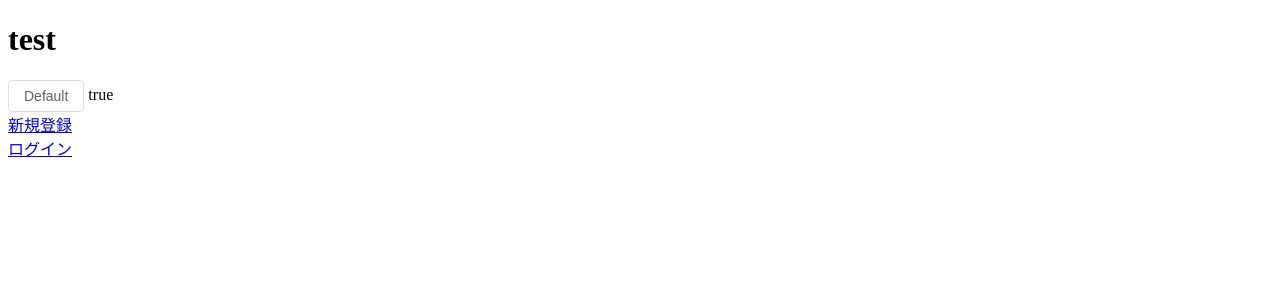
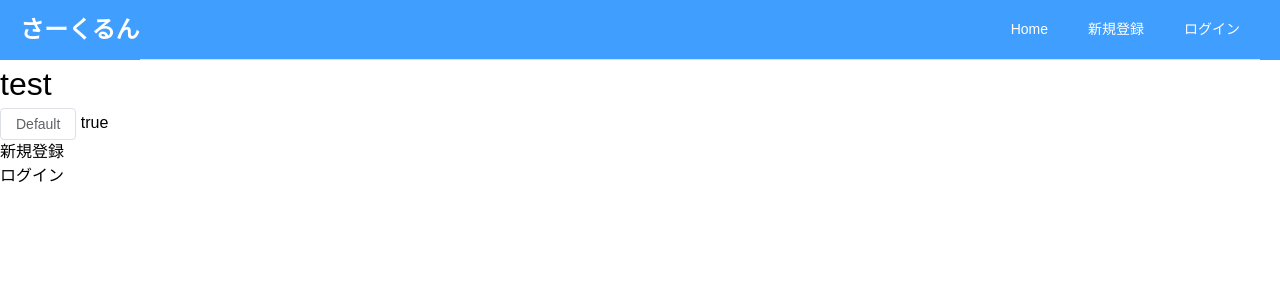
Before and after one commit to umeduck/circlun, a Vue app in the folder front/: page / in a window 1280 px wide. Shown: the top 300 px of the page. Built offline with nearby package versions, Linux system fonts and the light colour scheme.

Commit message:
ヘッダー追加

```diff
--- a/front/src/App.vue
+++ b/front/src/App.vue
@@ -1,10 +1,15 @@
 <template>
+  <main-header/>
   <router-view></router-view>
 </template>
 
 <script>
+import MainHeader from './components/main-header.vue'
 export default {
-  name: 'App'
+  name: 'App',
+  components: {
+    MainHeader
+  }
 }
 </script>
 
--- /dev/null
+++ b/front/src/assets/reset.css
@@ -0,0 +1,50 @@
+/* reset.css */
+* {
+  margin: 0;
+  padding: 0;
+  box-sizing: border-box;
+}
+
+html, body {
+  height: 100%;
+  line-height: 1.5;
+  font-family: Arial, sans-serif;
+  -webkit-font-smoothing: antialiased;
+  -moz-osx-font-smoothing: grayscale;
+}
+
+/* リストのスタイル解除 */
+ul, ol {
+  list-style: none;
+}
+
+/* リンクの装飾解除 */
+a {
+  text-decoration: none;
+  color: inherit;
+}
+
+/* 見出しと段落の余白解除 */
+h1, h2, h3, h4, h5, h6, p {
+  margin: 0;
+  font-weight: normal;
+}
+
+/* フォーム要素のデフォルトスタイル解除 */
+button, input, textarea {
+  border: none;
+  background: none;
+  outline: none;
+}
+
+/* 画像のはみ出し防止 */
+img {
+  max-width: 100%;
+  display: block;
+}
+
+/* テーブルのスタイル調整 */
+table {
+  border-collapse: collapse;
+  border-spacing: 0;
+}
--- /dev/null
+++ b/front/src/components/main-header.vue
@@ -0,0 +1,46 @@
+<template>
+  <el-container>
+    <el-header>
+      <div class="logo">さーくるん</div>
+      <el-menu mode="horizontal" background-color="#409EFF" text-color="#fff" active-text-color="#ffd04b" router>
+        <el-menu-item index="/">Home</el-menu-item>
+        <el-menu-item index="/signup" v-show="!userStore.isLoggedIn">新規登録</el-menu-item>
+        <el-menu-item index="/login" v-show="!userStore.isLoggedIn">ログイン</el-menu-item>
+        <el-menu-item index="#" @click="logout" v-show="userStore.isLoggedIn">ログアウト</el-menu-item>
+      </el-menu>
+    </el-header>
+  </el-container>
+</template>
+
+<script setup>
+import { useUserStore } from '@/stores/userStore'
+
+const userStore = useUserStore()
+
+const logout = () => {
+  userStore.logout()
+}
+</script>
+
+<style scoped>
+.el-header {
+  display: flex;
+  align-items: center;
+  justify-content: space-between;
+  height: 60px;
+  background-color: #409EFF;
+  color: white;
+  padding: 0 20px;
+}
+
+.logo {
+  font-size: 24px;
+  font-weight: bold;
+}
+
+.el-menu {
+  flex-grow: 1;
+  justify-content: flex-end;
+  background-color: #409EFF;
+}
+</style>
--- a/front/src/main.js
+++ b/front/src/main.js
@@ -5,6 +5,7 @@ import App from './App.vue'
 import router from './router'
 import ElementPlus from 'element-plus'
 import 'element-plus/dist/index.css'
+import './assets/reset.css'
 
 const app = createApp(App)
 const pinia = createPinia()
```
